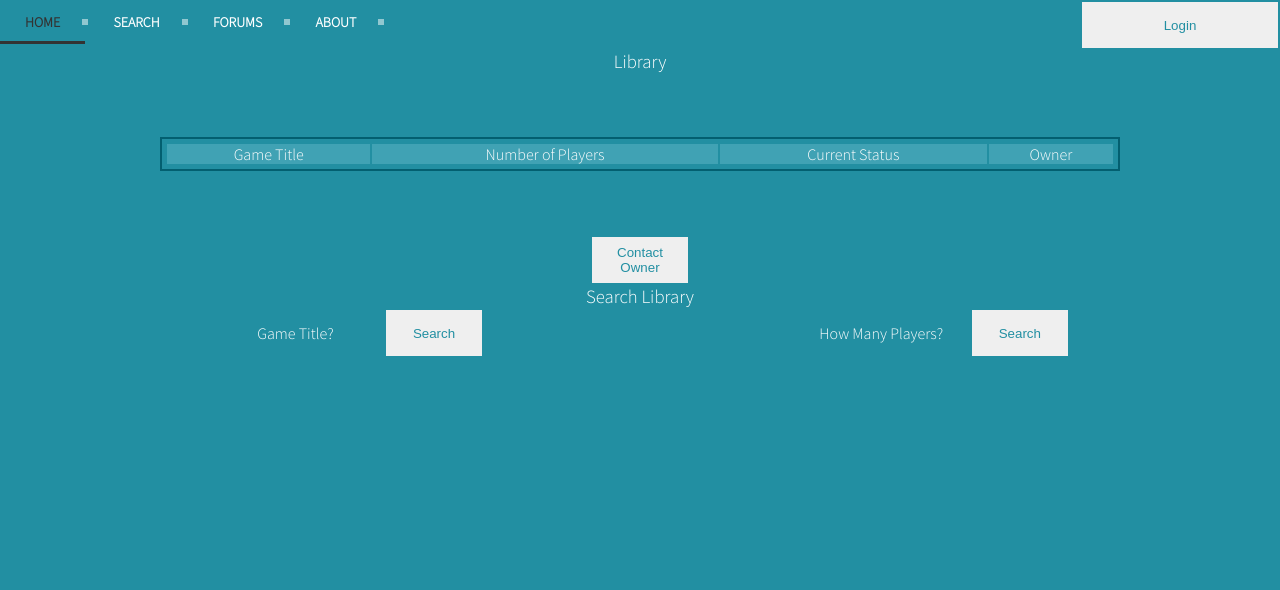
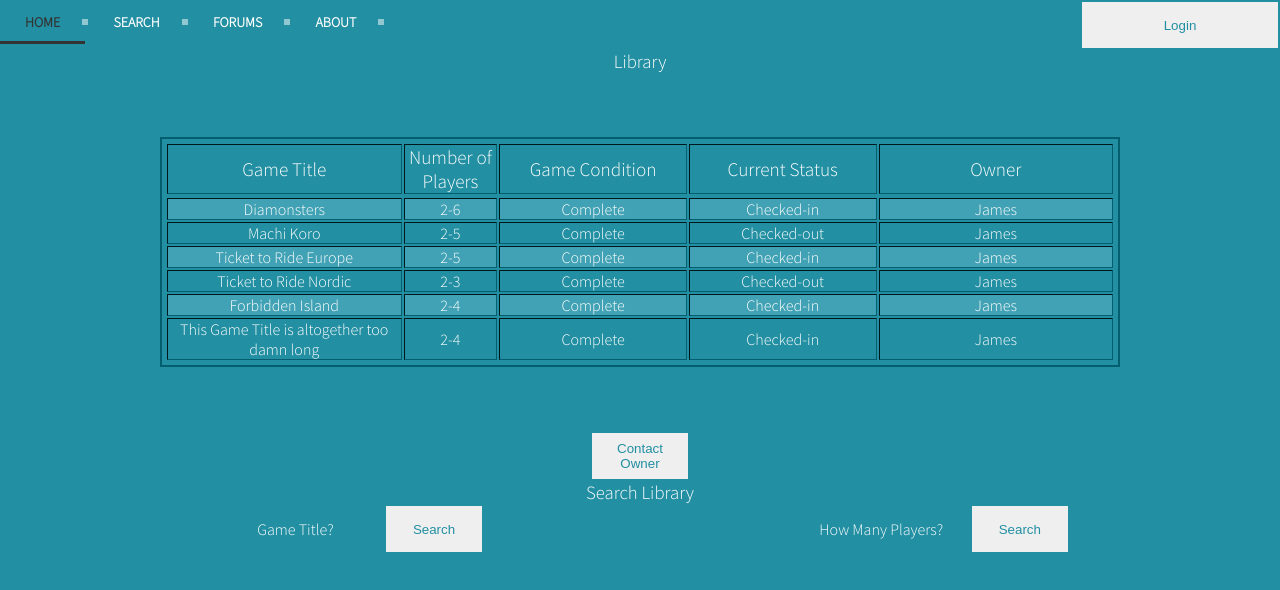
Before and after one commit to komarnickolas/board-game-sharing, a website: page public/Search.html in a window 1280 px wide. Drawn offline with nearby package versions, Linux system fonts and the light colour scheme; no server answers.

Commit message:
adds styling to library table, hardwires data to table

```diff
--- a/public/Search.html
+++ b/public/Search.html
@@ -54,25 +54,64 @@
       <div>
         <h3>Library</h3>
 
-        <table id='searchResults'>
-          <tr id='searchTR'>
-            <th id='gameTitle'>Game Title</th>
+        <table id='searchResults'border=3px #035f70>
+          <thead id='searchTR'>
+            <tr>
+              <th id='gameTitle'>Game Title</th>
+              <th id='numPlayers'>Number of Players</th>
+              <th id='condtion'>Game Condition</th>
+              <th id='status'>Current Status</th>
+              <th id='owner'>Owner</th>
+            <tr>
+          </thead>
+          <tbody>
+            <tr>
+              <th>Diamonsters</th>
+              <td>2-6</td>
+              <td>Complete</td>
+              <td>Checked-in</td>
+              <td>James</td>
+            </tr>
+            <tr>
+              <th>Machi Koro</th>
+              <td>2-5</td>
+              <td>Complete</td>
+              <td>Checked-out</td>
+              <td>James</td>
+            </tr>
+            <tr>
+              <th>Ticket to Ride Europe</th>
+              <td>2-5</td>
+              <td>Complete</td>
+              <td>Checked-in</td>
+              <td>James</td>
+            </tr>
+            <tr>
+              <th>Ticket to Ride Nordic</th>
+              <td>2-3</td>
+              <td>Complete</td>
+              <td>Checked-out</td>
+              <td>James</td>
+            </tr>
+            <tr>
+              <th>Forbidden Island</th>
+              <td>2-4</td>
+              <td>Complete</td>
+              <td>Checked-in</td>
+              <td>James</td>
+            </tr>
+            <tr>
+              <th>This Game Title is altogether too damn long</th>
+              <td>2-4</td>
+              <td>Complete</td>
+              <td>Checked-in</td>
+              <td>James</td>
+            </tr>
 
-            <!-- auto populated  -->
 
-            <th id='numPlayers'>Number of Players</th>
+          </tbody>
+        </table>
 
-            <!-- auto populated -->
-
-            <th id='status'>Current Status</th>
-            <th id='header'>Owner</th>
-
-            <!-- auto populated -->
-
-            <!-- ????How do we implement this? checkbox for desired game? each item in list becomes a button for contact???? -->
-
-          </tr>
-        </table>
         <button id='contactOwner'>Contact Owner</button>
       </div>
 
--- a/public/css/Search.css
+++ b/public/css/Search.css
@@ -13,10 +13,24 @@
   padding: 3px;
   width: 75%;
   margin-left: 12.5%;
+  margin-top:5%;
 }
 tbody tr:nth-child(odd) {
    background-color: #40A2B4;
 }
+#searchTR{
+  font-size: 1.2em;
+}
+#gameTitle, #owner{
+  width: 25%;
+}
+#numPlayers{
+  width: 10%;
+}
+#condition, #status{
+  width: 20%;
+}
+
 #contactOwner{
   width: 100px;
 }
```
Also changed, not shown: README.md.
